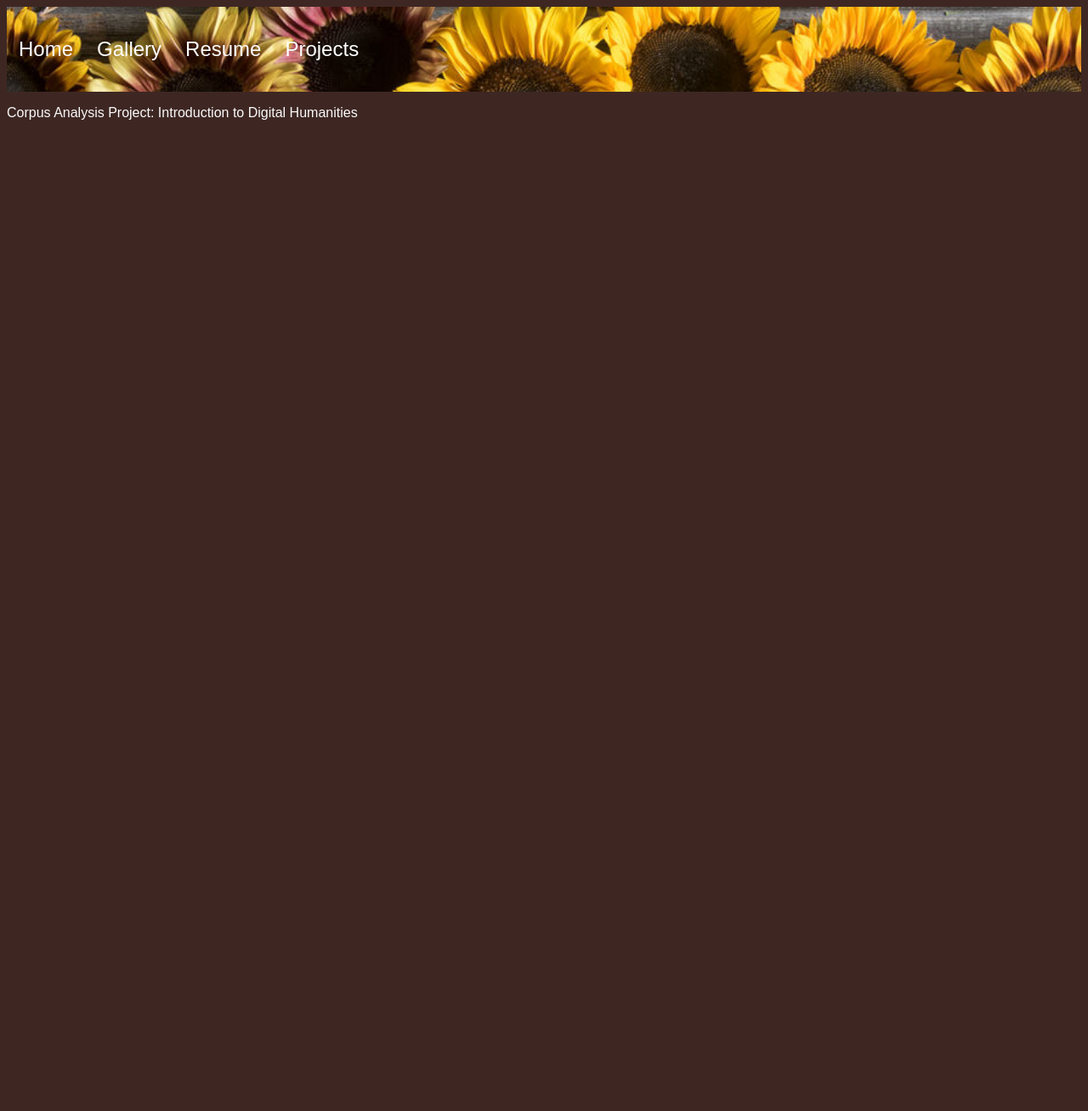
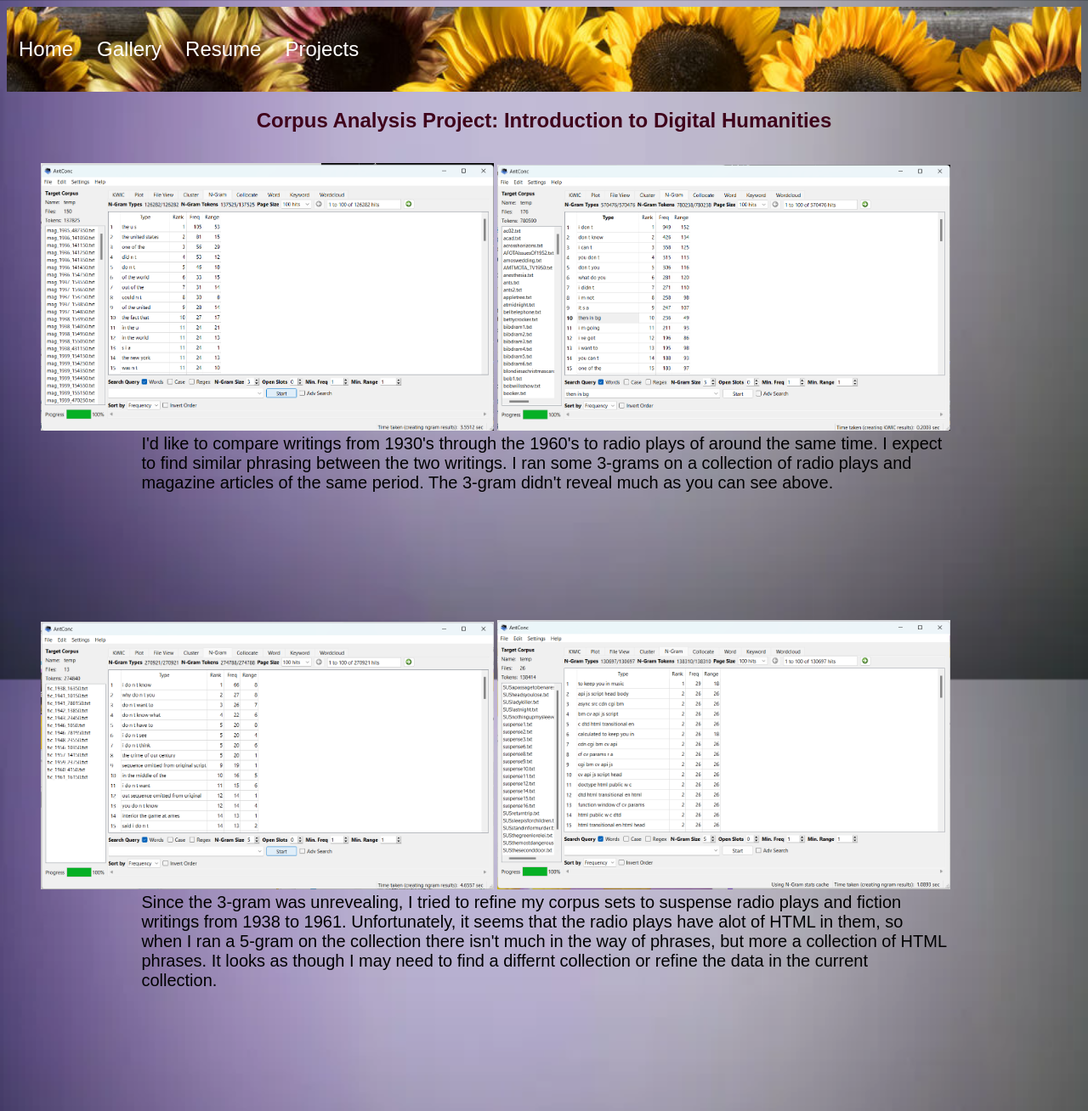
Before and after one commit to LauraW0622/LauraPortfolio, a Django app: page /corpus in a window 1280 px wide. Shown: the whole page at 85% size. Before the commit the page ends 141 px from the top, so only its background shows below. Run offline with Django 4.2, Linux system fonts and the light colour scheme.

Commit message:
added project and corpus

```diff
--- a/Portfolio/LauraWilson/static/home.css
+++ b/Portfolio/LauraWilson/static/home.css
@@ -28,12 +28,6 @@ h2 {
     text-align: center;
 }
 
-figure {
-    width: 100%;
-    text-align: center;
-    margin: 0;
-    padding: 0;
-}
 
 figcaption {
     padding: 0% 10% 10% 10%;
@@ -71,9 +65,6 @@ li a:hover {
     color: white;
 }
 
-img {
-    border-radius: 30%;
-}
 
 
 /* ******************************** Index ******************************** */
@@ -104,10 +95,12 @@ section.index{
     margin: 40px 100px;
     color: #3C2800;
 }
+
 figure.memes {
     text-align: center;
     color: #fafafa;
 }
+
 img.memes {
     width: 60%;
     border-radius: 10%;
@@ -142,11 +135,26 @@ body.gallery{
     background-size: 100%;
     opacity: 0.9;
 }
+
+h2.corpus {
+    color: #3f021b;
+}
+
+figure.gemi,
+figure.kodi,
+figure.bayne {
+    width: 100%;
+    text-align: center;
+    margin: 0;
+    padding: 0;
+}
+
 img.gemi,
 img.kodi,
 img.bayne {
     width: 40%;
     height: auto;
+    border-radius: 30%;
 }
 
 section.gemi,
@@ -250,3 +258,35 @@ body.projects {
     background-attachment: fixed;
     background-size: 100% 100%;
 }
+
+
+
+/* ********************************* Corpus ********************************* */
+body.corpus{
+    background-image: url('images/pg.webp');
+    background-repeat: no-repeat;
+    background-attachment: fixed;
+    background-size: 100% 100%;
+}
+
+section.corpus {
+    color: #3C2800;
+}
+
+div.n3gram,
+div.n5gram {
+    display: flex;
+}
+
+img.n3gram,
+img.n5gram {
+    width: 45%;
+    height: auto;
+}
+
+figcaption.n3gram,
+figcaption.n5gram {
+    font-size: 20px;
+    font-family: "Arial", console;
+    color: black;
+}
--- a/Portfolio/LauraWilson/templates/corpus.html
+++ b/Portfolio/LauraWilson/templates/corpus.html
@@ -7,7 +7,31 @@
     </head>
     <body class="corpus">
         <section class="corpus">
-            <p>Corpus Analysis Project: Introduction to Digital Humanities</p>
+            <h2 class="corpus">Corpus Analysis Project: Introduction to Digital Humanities</h2>
+            <div class="n3gram">
+                <figure>
+                    <img class="n3gram" src="{% static 'images/mag.3gram.png' %}" alt='Magazine 3 Gram'/>
+                    <img class="n3gram" src="{% static 'images/radioplays.3gram.png' %}" alt='Radio Play 3 Gram'/>
+                    <figcaption class="n3gram">
+                        I'd like to compare writings from 1930's through the 1960's to radio plays of around the same time.
+                        I expect to find similar phrasing between the two writings. I ran some 3-grams on a collection of radio plays
+                        and magazine articles of the same period. The 3-gram didn't reveal much as you can see above.
+                    </figcaption>
+                </figure>
+            </div>
+
+            <div class="n5gram">
+                <figure>
+                    <img class="n5gram" src="{% static 'images/fiction.5gram.png' %}" alt='Magazine 3 Gram'/>
+                    <img class="n5gram" src="{% static 'images/radioplays.sus.5gram.png' %}" alt='Radio Play 3 Gram'/>
+                    <figcaption class="n5gram">
+                        Since the 3-gram was unrevealing, I tried to refine my corpus sets to suspense radio plays and fiction writings from
+                        1938 to 1961. Unfortunately, it seems that the radio plays have alot of HTML in them, so when I ran a 5-gram on the collection
+                        there isn't much in the way of phrases, but more a collection of HTML phrases. It looks as though I may need to find a
+                        differnt collection or refine the data in the current collection.
+                    </figcaption>
+                </figure>
+            </div>
         </section>
 
     </body>
--- a/Portfolio/LauraWilson/templates/projects.html
+++ b/Portfolio/LauraWilson/templates/projects.html
@@ -11,6 +11,5 @@
                 <li class="projects"><a href="{% url 'corpus' %}">Corpus Analysis</a></li>
             </ul>
         </section>
-
     </body>
 </html>
```
Also changed, not shown: Portfolio/LauraWilson/static/images/fiction.5gram.png (added), Portfolio/LauraWilson/static/images/mag.3gram.png (added), Portfolio/LauraWilson/static/images/radioplays.3gram.png (added), Portfolio/LauraWilson/static/images/radioplays.sus.5gram.png (added).
